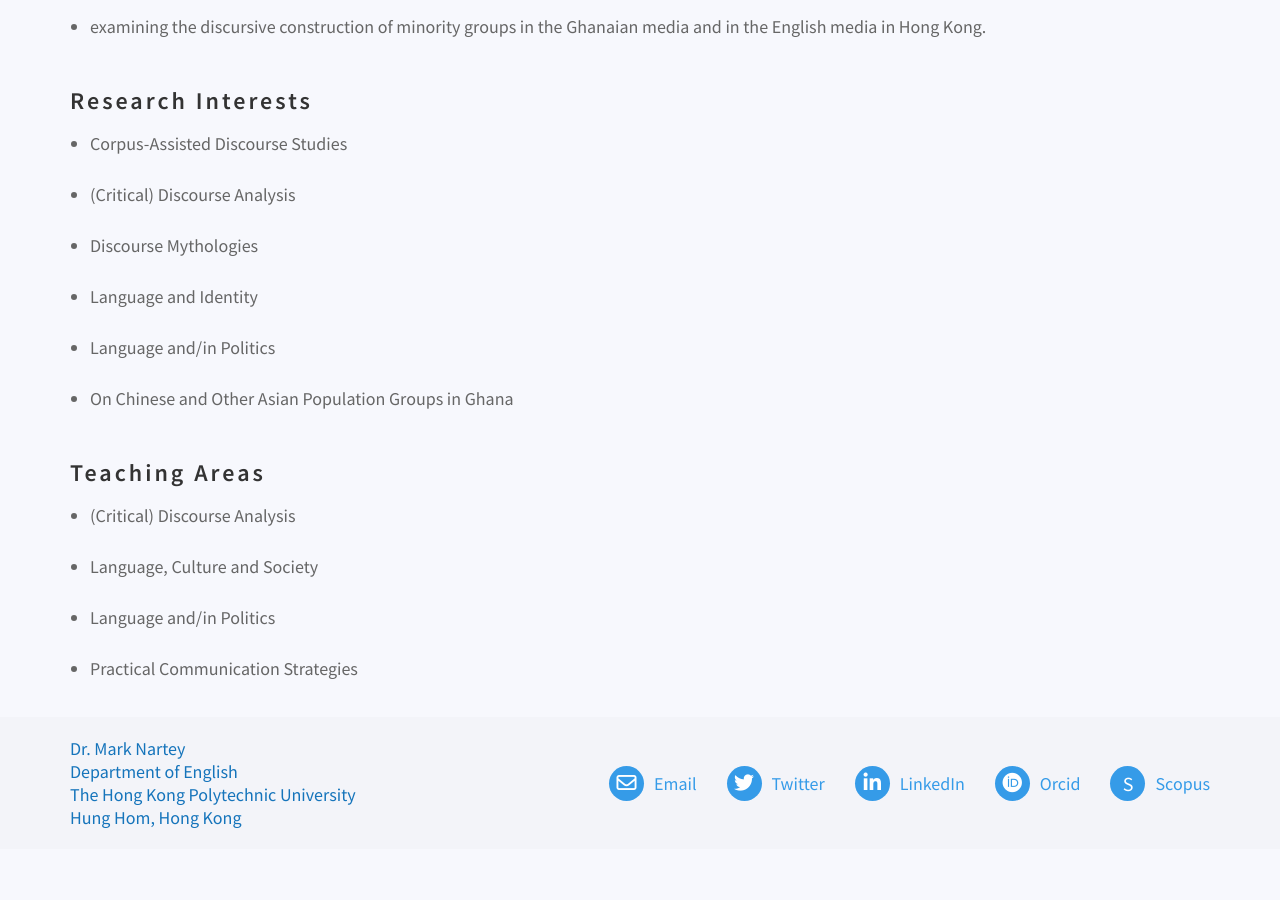
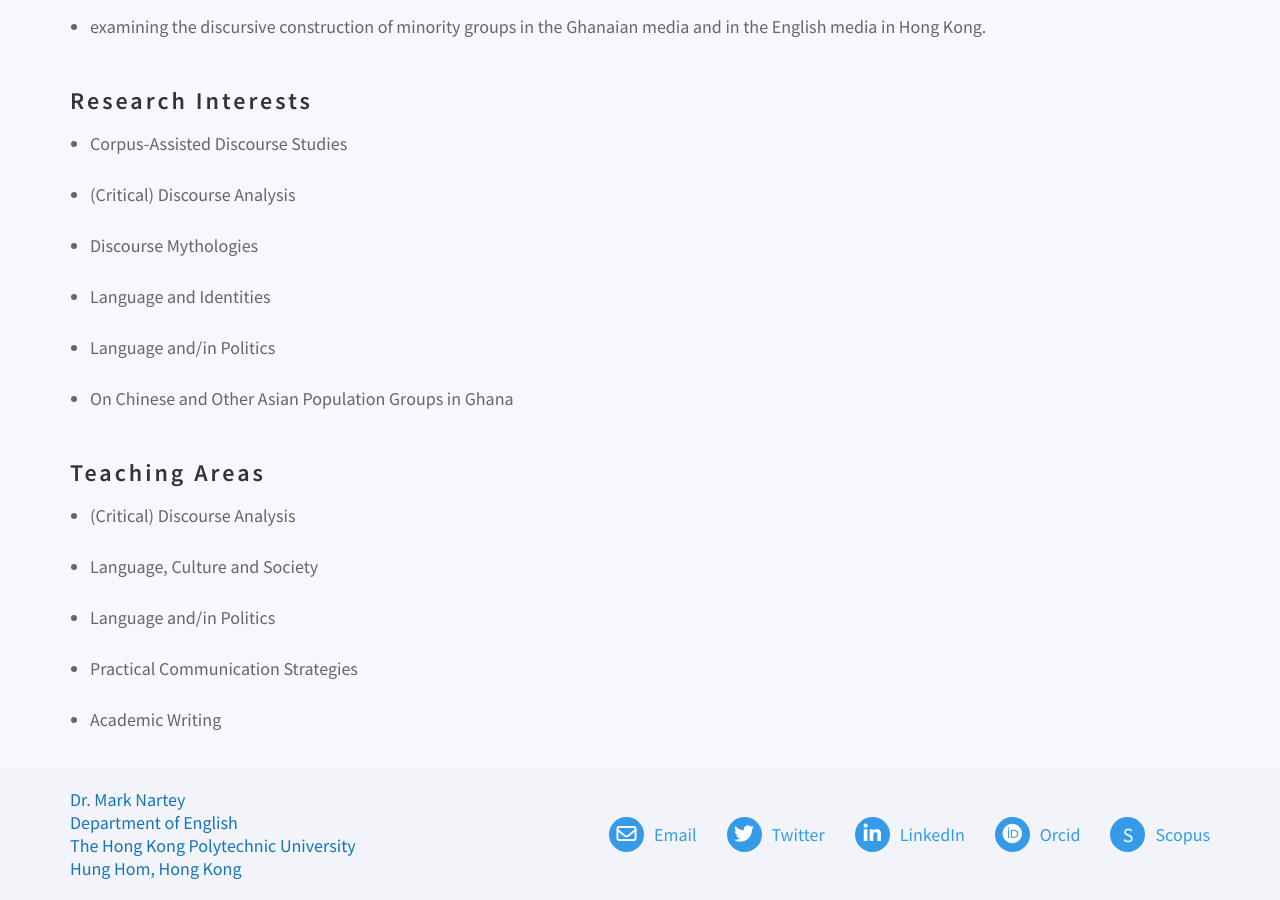
Before and after one commit to danielcornock/marknartey.com, a Jekyll site: the page built from index.md, in a window 1280 px wide and 900 px high, scrolled down 1238 px. Built offline with Jekyll 4.4.1, drawn with Linux system fonts in a browser that asks for light colours; nearby versions of some CDN libraries; a script that is not in the unit is left out; before the commit the page ends 2087 px from its top, so only the background shows below that.

Commit message:
Update Pages “about”

```diff
--- a/index.md
+++ b/index.md
@@ -16,8 +16,7 @@
 
 ## Research Overview
 
-I am a Postdoctoral Research Fellow in the [Department of English](https://www.polyu.edu.hk/engl/) at The Hong Kong Polytechnic University and a member of the [Research Center for Professional Communication in English (RCPCE)](http://rcpce.engl.polyu.edu.hk/rcpce/). I am an interdisciplinary scholar who specializes in corpus-assisted discourse studies and in the theory and application
-of critical discourse analysis in political, media and other public
+I am a Postdoctoral Research Fellow in the [Department of English](https://www.polyu.edu.hk/engl/) at The Hong Kong Polytechnic University and a member of the [Research Center for Professional Communication in English (RCPCE)](http://rcpce.engl.polyu.edu.hk/rcpce/). I am an interdisciplinary scholar who specializes in corpus-assisted discourse studies and in the theory and application of critical discourse analysis in political, media and other public
 discourses.
 I am interested in the interplay of discourse, ideology and
 mythology, and I explore these from a critical discourse analytical
@@ -25,8 +24,7 @@
 
 The main analytic and/or theoretical frameworks I adopt are discourse-historical analysis, critical metaphor analysis and discourse-mythological analysis, combining them with corpus methods and insights from history, communication studies and political science. My published work has drawn heavily on comparative and interdisciplinary research frameworks, with some exploring phenomena in Ghana, China, Australia and the UK. I have published extensively in the field of (applied) linguistics; my recent papers have appeared in journals such as *Corpora*, *World Englishes*, *Language and Intercultural Communication*, *Critical Discourse Studies*, and *Journal of Language and Politics*, among others. Continuing in my interdisciplinary orientation, my current research direction has four strands:
 
-* exploring discourse mythology and populist ideology from a comparative East-West or Africa-West or
-  Africa-Asia perspective;
+* exploring discourse mythology and populist ideology from a comparative East-West or Africa-West or Africa-Asia perspective;
 * analyzing emancipatory discourses of less powerful groups, focusing on how they counter discriminatory practices directed at them;
 * investigating discourses on the Chinese and other Asian population groups in Ghana (e.g. Indians, Lebanese);
 * examining the discursive construction of minority groups in the Ghanaian media and in the English media in Hong Kong.
@@ -36,7 +34,7 @@
 * Corpus-Assisted Discourse Studies
 * (Critical) Discourse Analysis
 * Discourse Mythologies
-* Language and Identity
+* Language and Identities
 * Language and/in Politics
 * On Chinese and Other Asian Population Groups in Ghana
 
@@ -46,3 +44,4 @@
 * Language, Culture and Society
 * Language and/in Politics
 * Practical Communication Strategies
+* Academic Writing
```
